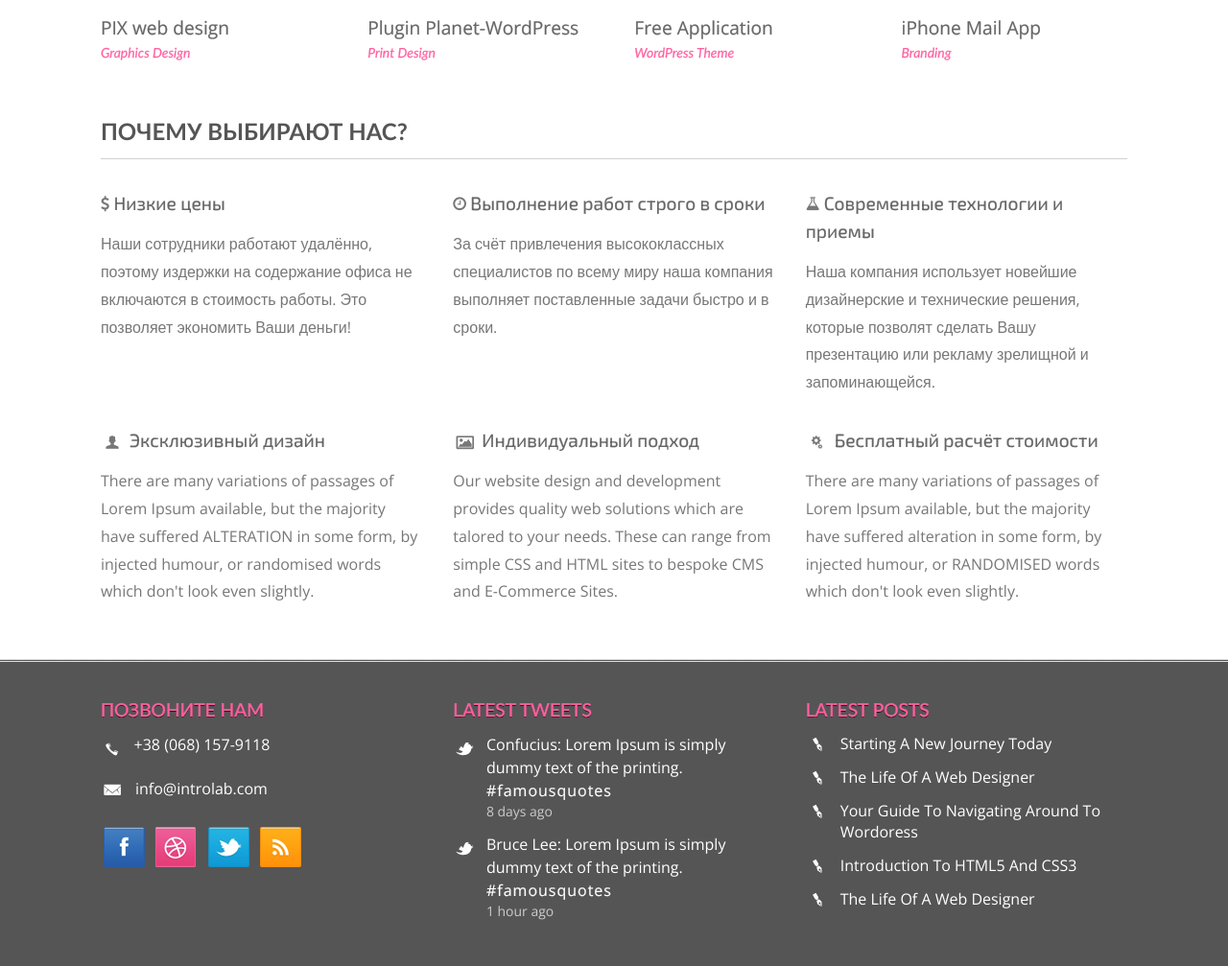
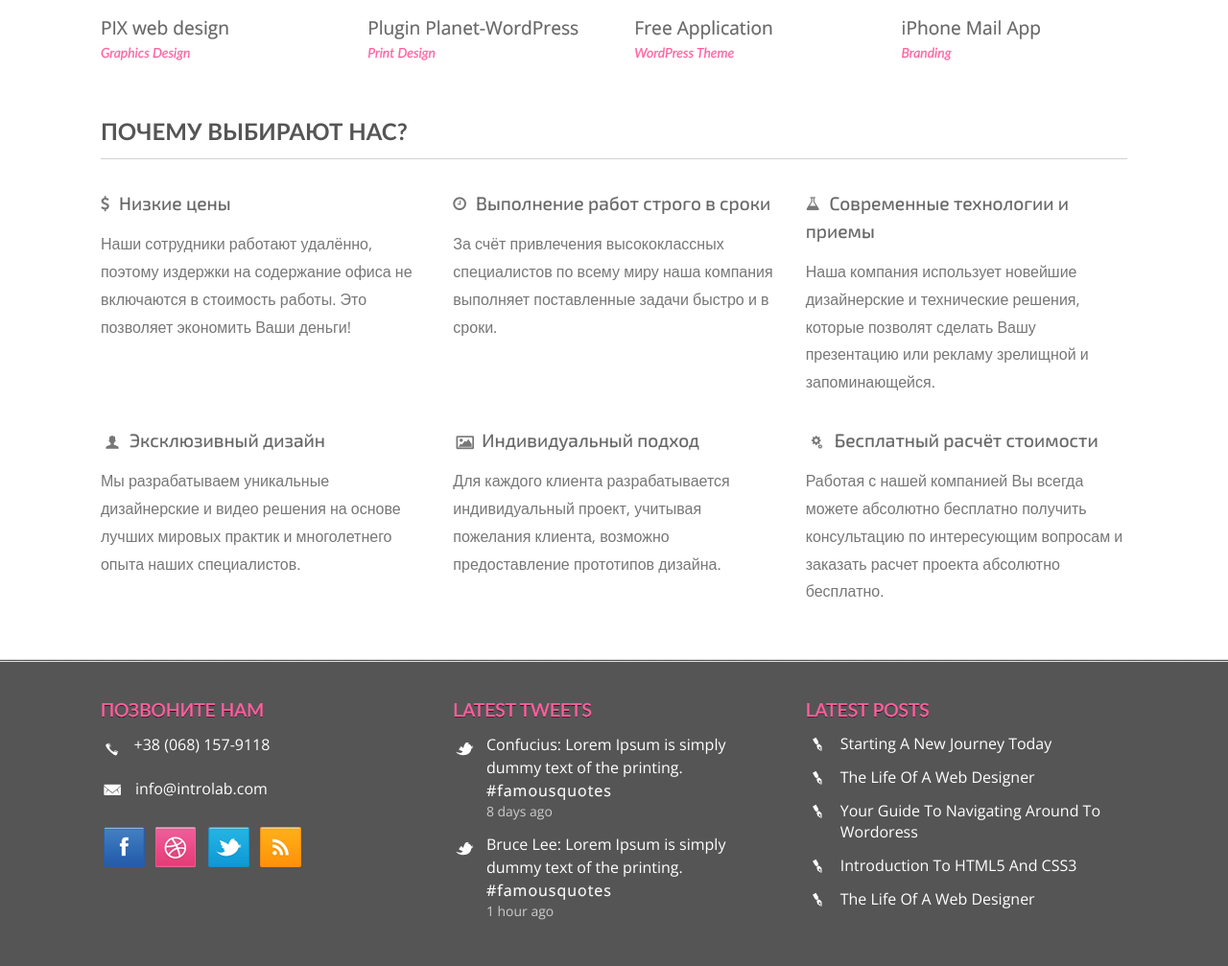
Before and after one commit to Scandinavs/introlab, a PHP site: page / in a window 1280 px wide. Shown: the part 969-1976 px from the top of the page at 96% size. Run offline with PHP 8.4, Linux system fonts and the light colour scheme; some web fonts are replaced.

Commit message:
Added benefits.

```diff
--- a/2/css/style.css
+++ b/2/css/style.css
@@ -459,6 +459,7 @@ body {
 .icon {
     float: left;
     padding-top: 7px;
+    padding-right: 10px;
     color: #777777;
 }
 
--- a/2/index.php
+++ b/2/index.php
@@ -89,21 +89,21 @@
             </div>
             <div class="grids_of_3">
                 <div class="grid_1_of_3 images_1_of_3">
-                    <i class="fa fa-usd icon"></i><h3>&nbsp;Низкие цены</h3>
+                    <i class="fa fa-usd icon"></i><h3>Низкие цены</h3>
 
                     <p>Наши сотрудники работают удалённо, поэтому издержки на содержание офиса не включаются в стоимость работы.
                        Это позволяет экономить Ваши деньги!
                     </p>
                 </div>
                 <div class="grid_1_of_3 images_1_of_3">
-                    <i class="fa fa-clock-o icon"></i><h3><h3>&nbsp;Выполнение работ строго в сроки</h3>
+                    <i class="fa fa-clock-o icon"></i><h3><h3>Выполнение работ строго в сроки</h3>
 
                     <p>За счёт привлечения высококлассных специалистов по всему миру наша компания выполняет поставленные
                         задачи быстро и в сроки.
                     </p>
                 </div>
                 <div class="grid_1_of_3 images_1_of_3">
-                    <i class="fa fa-flask icon"></i><h3>&nbsp;Современные технологии и приемы</h3>
+                    <i class="fa fa-flask icon"></i><h3>Современные технологии и приемы</h3>
 
                     <p>Наша компания использует новейшие дизайнерские и технические решения,
                         которые позволят сделать Вашу презентацию или рекламу зрелищной и запоминающейся.
@@ -115,23 +115,23 @@
                 <div class="grid_1_of_3 images_1_of_3">
                     <h3 class="user_icon">Эксклюзивный дизайн</h3>
 
-                    <p>There are many variations of passages of Lorem Ipsum available, but the majority have
-                        suffered <span> alteration </span> in some form, by injected humour, or randomised words
-                        which don't look even slightly.</p>
+                    <p>Мы разрабатываем уникальные дизайнерские и видео решения на основе лучших мировых практик и
+                        многолетнего опыта наших специалистов.
+                    </p>
                 </div>
                 <div class="grid_1_of_3 images_1_of_3">
                     <h3 class="gallery_icon">Индивидуальный подход</h3>
 
-                    <p>Our website design and development provides quality web solutions which are talored to your
-                        needs. These can range from simple <span> CSS </span> and <span>HTML</span> sites to bespoke
-                        CMS and E-Commerce Sites. </p>
+                    <p>Для каждого клиента разрабатывается индивидуальный проект, учитывая пожелания клиента,
+                        возможно предоставление прототипов дизайна.
+                    </p>
                 </div>
                 <div class="grid_1_of_3 images_1_of_3">
                     <h3 class="cog_icon">Бесплатный расчёт стоимости</h3>
 
-                    <p>There are many variations of passages of Lorem Ipsum available, but the majority have
-                        suffered alteration in some form, by injected humour, or <span>randomised </span> words
-                        which don't look even slightly.</p>
+                    <p>Работая с нашей компанией Вы всегда можете абсолютно бесплатно получить консультацию по
+                        интересующим вопросам и заказать расчет проекта абсолютно бесплатно.
+                    </p>
                 </div>
                 <div class="clear"></div>
             </div>
```
